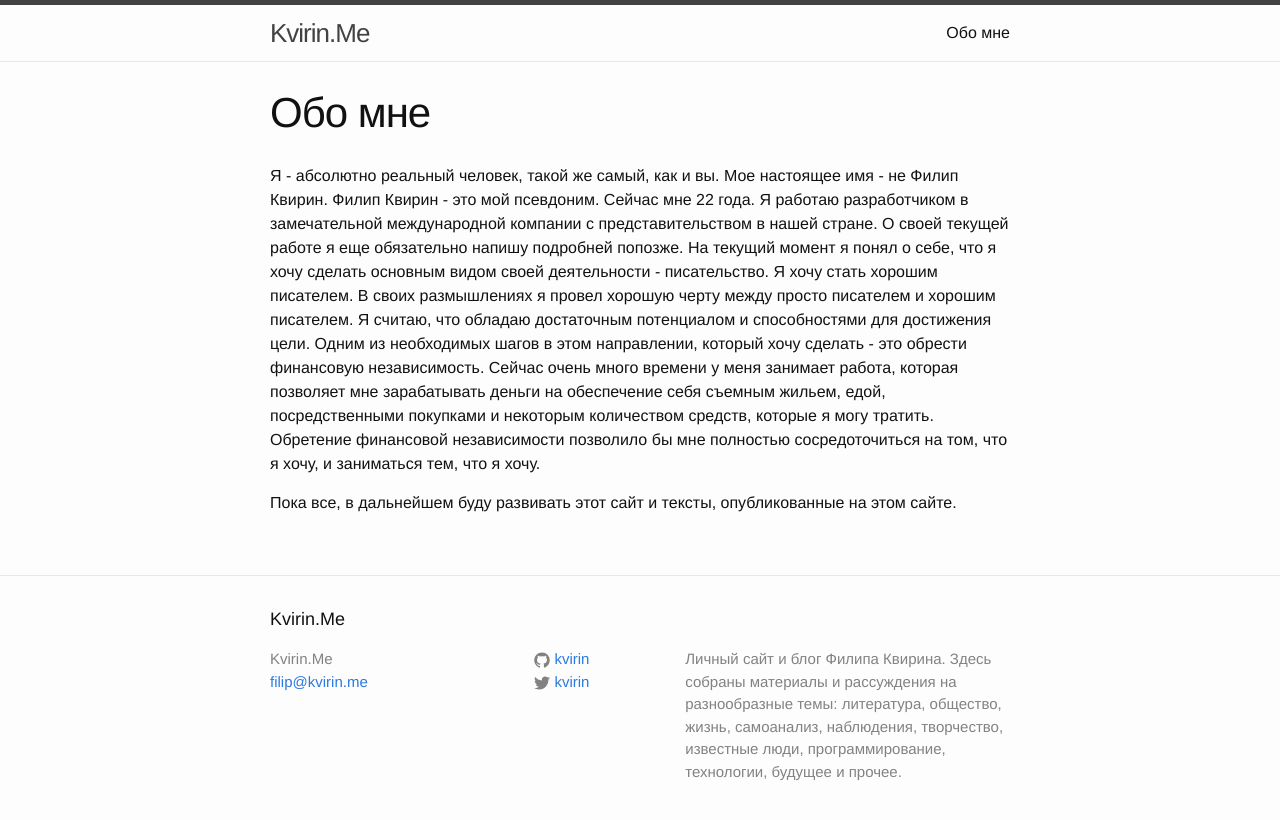
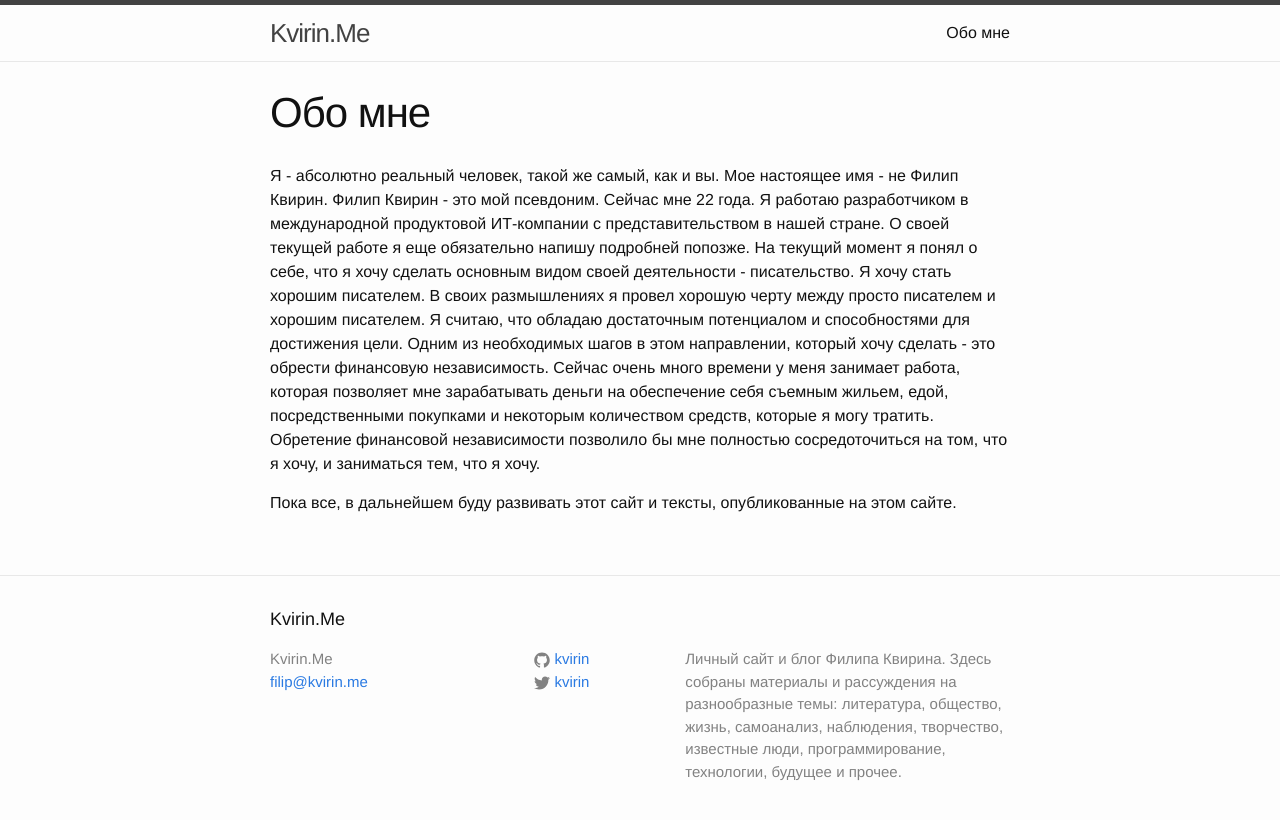
Before and after one commit to kvirin/blog, a Jekyll site: the page built from about.md, in a window 1280 px wide. Shown: the top 820 px of the page. Built offline with Jekyll 4.4.1, drawn with Linux system fonts in a browser that asks for light colours.

Commit message:
Remove first klishe :-D

```diff
--- a/about.md
+++ b/about.md
@@ -4,6 +4,6 @@
 permalink: /about/
 ---
 
-Я - абсолютно реальный человек, такой же самый, как и вы. Мое настоящее имя - не Филип Квирин. Филип Квирин - это мой псевдоним. Сейчас мне 22 года. Я работаю разработчиком в замечательной международной компании с представительством в нашей стране. О своей текущей работе я еще обязательно напишу подробней попозже. На текущий момент я понял о себе, что я хочу сделать основным видом своей деятельности - писательство. Я хочу стать хорошим писателем. В своих размышлениях я провел хорошую черту между просто писателем и хорошим писателем. Я считаю, что обладаю достаточным потенциалом и способностями для достижения цели. Одним из необходимых шагов в этом направлении, который хочу сделать - это обрести финансовую независимость. Сейчас очень много времени у меня занимает работа, которая позволяет мне зарабатывать деньги на обеспечение себя съемным жильем, едой, посредственными покупками и некоторым количеством средств, которые я могу тратить. Обретение финансовой независимости позволило бы мне полностью сосредоточиться на том, что я хочу, и заниматься тем, что я хочу.
+Я - абсолютно реальный человек, такой же самый, как и вы. Мое настоящее имя - не Филип Квирин. Филип Квирин - это мой псевдоним. Сейчас мне 22 года. Я работаю разработчиком в международной продуктовой ИТ-компании с представительством в нашей стране. О своей текущей работе я еще обязательно напишу подробней попозже. На текущий момент я понял о себе, что я хочу сделать основным видом своей деятельности - писательство. Я хочу стать хорошим писателем. В своих размышлениях я провел хорошую черту между просто писателем и хорошим писателем. Я считаю, что обладаю достаточным потенциалом и способностями для достижения цели. Одним из необходимых шагов в этом направлении, который хочу сделать - это обрести финансовую независимость. Сейчас очень много времени у меня занимает работа, которая позволяет мне зарабатывать деньги на обеспечение себя съемным жильем, едой, посредственными покупками и некоторым количеством средств, которые я могу тратить. Обретение финансовой независимости позволило бы мне полностью сосредоточиться на том, что я хочу, и заниматься тем, что я хочу.
 
 Пока все, в дальнейшем буду развивать этот сайт и тексты, опубликованные на этом сайте.
```
